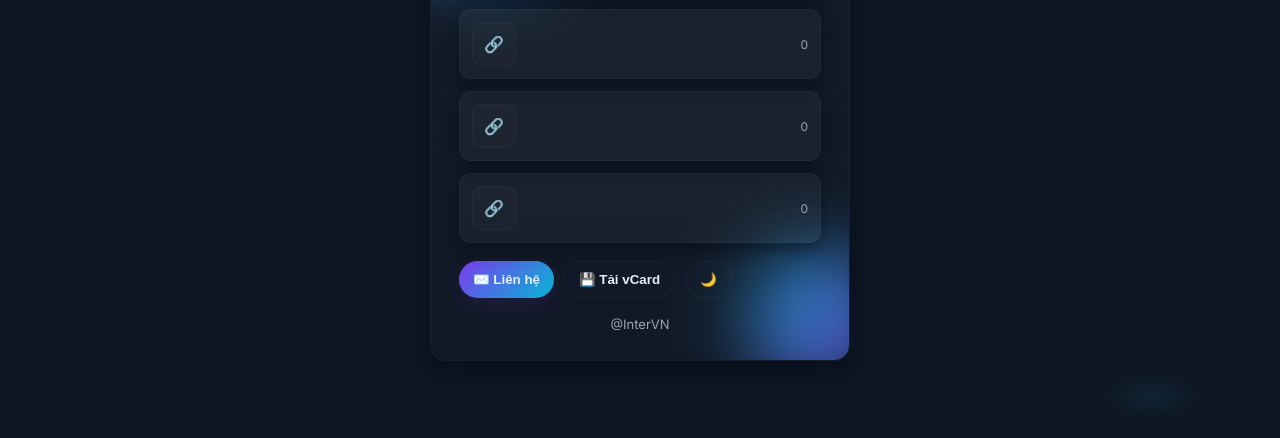
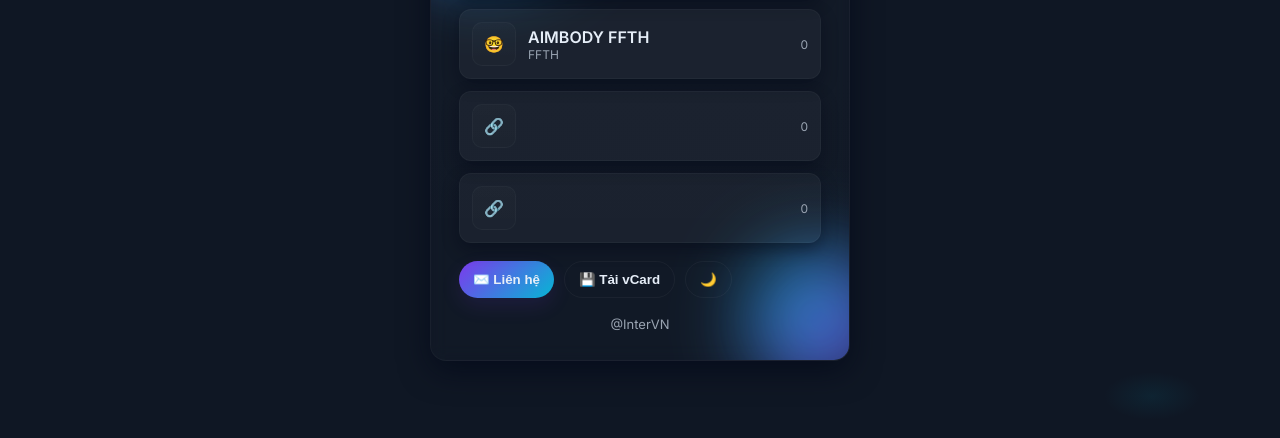
Before and after one commit to InterVN/Bio, a plain HTML site: page index.html in a window 1280 px wide. Shown: the part 324-762 px from the top of the page. Drawn offline with Linux system fonts and the light colour scheme.

Commit message:
index.html

```diff
--- a/index.html
+++ b/index.html
@@ -142,7 +142,7 @@
       avatar: document.getElementById('avatar').querySelector('img').src,
       links:[
         {label:'RunCODE (Java)', url:'RunCode=Java_ProVersion19094183410481341383511035811351958bdfhesfu3141hui3414813418h4184319h139h13841h48h1394h1834h31984h1384h1384h138491918e01we0we1e12h918eh19e812eh18eh12e98h1w8eh192eh.html', desc:'Chạy Code Java (Moded) - Version 1.609.80', icon:'🤖'},
-        {label:'', url:'https://.com', desc:' ', icon:''},
+        {label:'AIMBODY FFTH', url:'https://intervn.github.io/LinkProInterVN/localaimbodyffth.html', desc:' FFTH', icon:'🤓'},
         {label:'', url:'https://.com', desc:'', icon:''},
         {label:'', url:'https://.com/shop', desc:'', icon:''}
       ]
```
